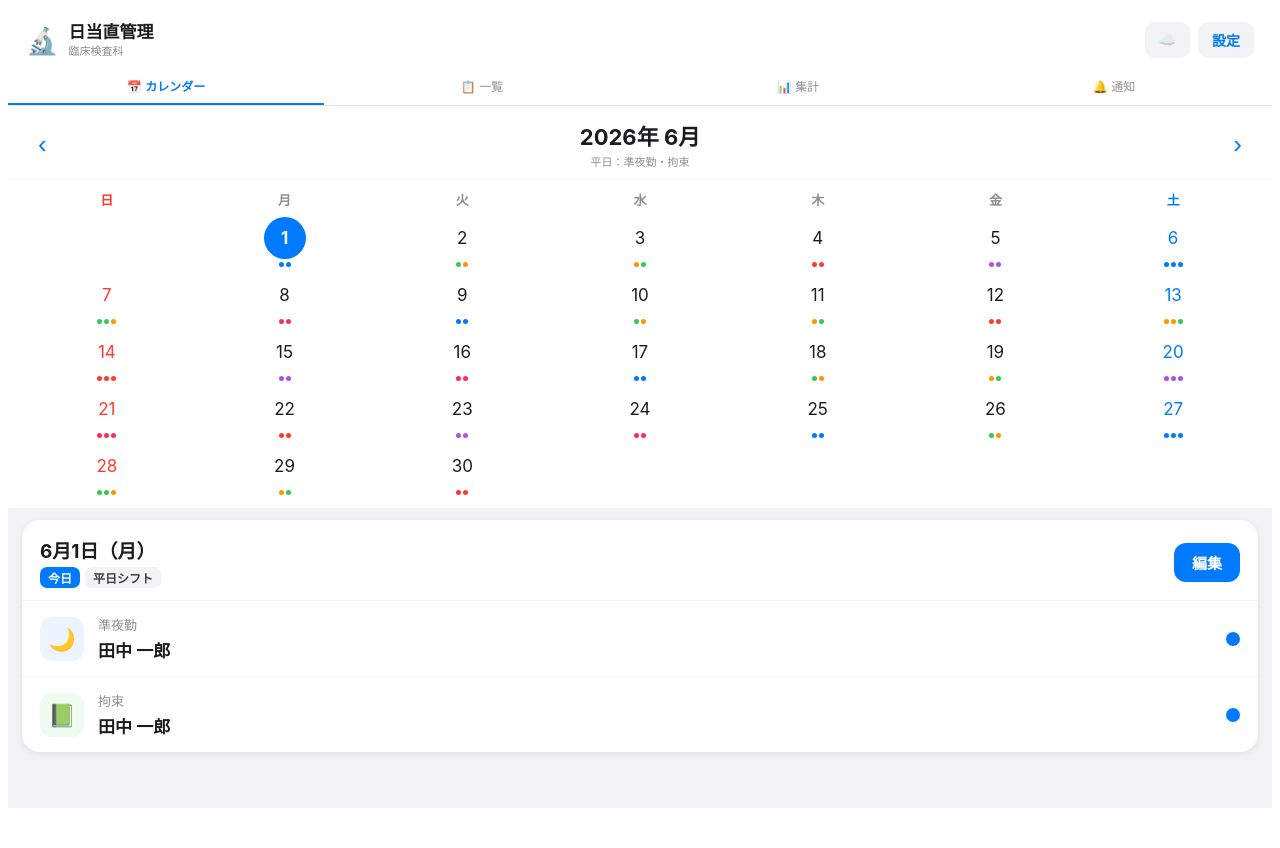
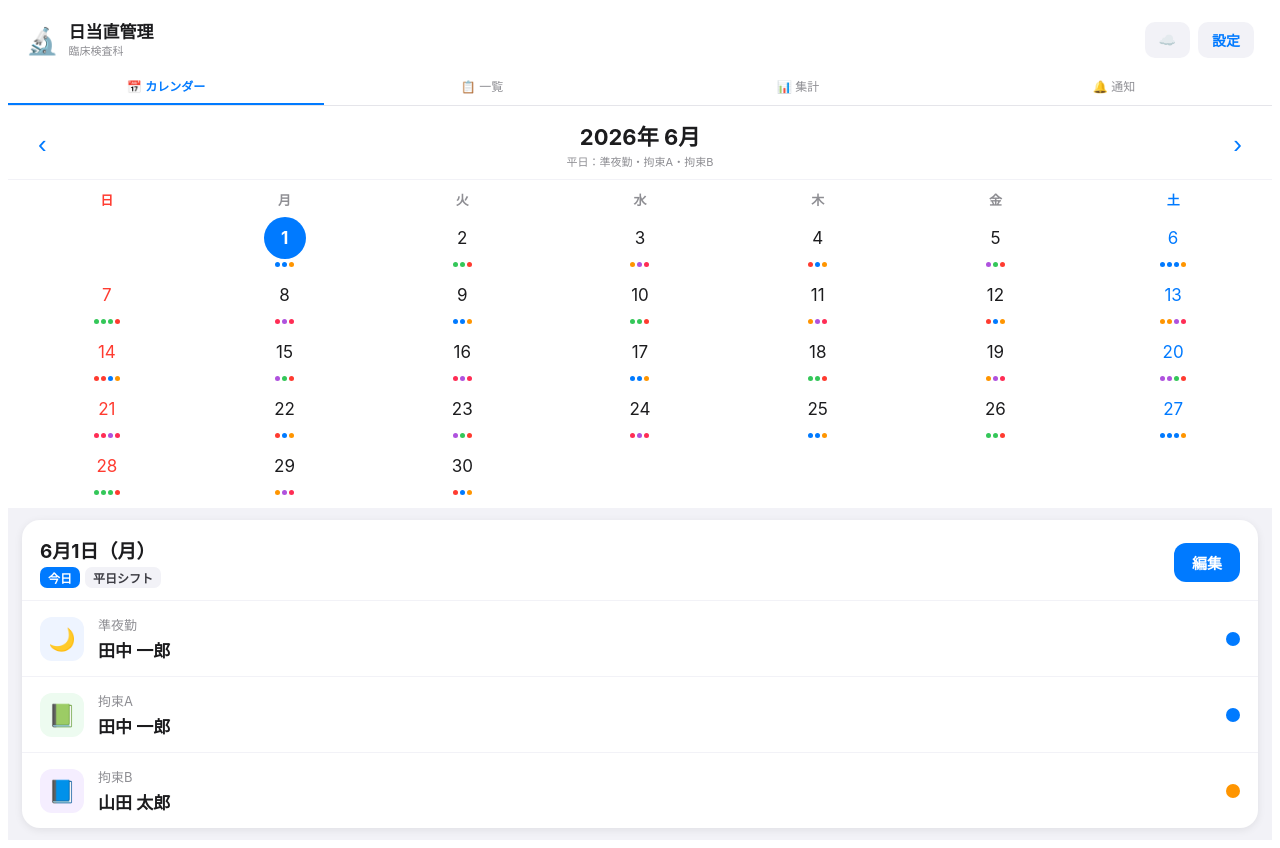
Before and after one commit to otaki93-create/lab-duty, a React (Vite) app: page / in a window 1280 px wide. Before the commit the page ends 816 px from the top, so only its background shows below. Built offline with nearby package versions, Linux system fonts and the light colour scheme.

Commit message:
Update App.jsx

```diff
--- a/src/App.jsx
+++ b/src/App.jsx
@@ -45,11 +45,12 @@ const COLOR_OPTIONS=[
 const SHIFT_DEFS={
   nisoku: {label:"日直",  color:"#FF9500", bg:"#FFF3E0", icon:"☀️"},
   junya:  {label:"準夜勤",color:"#007AFF", bg:"#EEF4FF", icon:"🌙"},
-  oncall: {label:"拘束",  color:"#34C759", bg:"#EDFBF0", icon:"📗"},
+  oncallA: {label:"拘束A", color:"#34C759", bg:"#EDFBF0", icon:"📗"},
+  oncallB: {label:"拘束B", color:"#AF52DE", bg:"#F5EEFF", icon:"📘"},
 
 };
-const WEEKDAY_SHIFTS=["junya","oncall"];
-const WEEKEND_SHIFTS=["nisoku","junya","oncall"];
+const WEEKDAY_SHIFTS=["junya","oncallA","oncallB"];
+const WEEKEND_SHIFTS=["nisoku","junya","oncallA","oncallB"];
 function getShifts(ds){ return isHolidayOrWeekend(ds)?WEEKEND_SHIFTS:WEEKDAY_SHIFTS; }
 
 // ─── ユーティリティ ────────────────────────────────────────────────
@@ -60,36 +61,28 @@ function toStr(y,m,d)    { return `${y}-${String(m+1).padStart(2,"0")}-${String(
 function genSched(y,m,wdO,weO,staffList){
   const n=daysInMonth(y,m); const s={};
   // 平日・土日祝でカーソルを完全に分離
-  const wdC={junya:0,oncall:0};
-  const weC={nisoku:0,junya:0,oncall:0};
+  // 拘束A・拘束Bはそれぞれ独立したカーソルで管理
+  const wdC={junya:0, oncallA:0, oncallB:0};
+  const weC={nisoku:0, junya:0, oncallA:0, oncallB:0};
   function q(o,k){ return o.filter(r=>r.shift===k).map(r=>r.staffId); }
 
-  // 拘束キュー: マスター設定があればそれを使用
-  // なければ staffList の oncallType("A"/"B") を交互に並べて自動生成
-  function buildOncallQueue(order, staffList){
-    const fromMaster=q(order,"oncall");
+  // 拘束キュー: マスター設定があればそれを使用、なければoncallTypeで自動生成
+  function buildQueue(order, shiftKey, typeKey, staffList){
+    const fromMaster=q(order, shiftKey);
     if(fromMaster.length>0) return fromMaster;
-    // A・B交互に並べる
-    const aList=(staffList||[]).filter(s=>s.oncallType==="A").map(s=>s.id);
-    const bList=(staffList||[]).filter(s=>s.oncallType==="B").map(s=>s.id);
-    const result=[];
-    const max=Math.max(aList.length,bList.length);
-    // 平日はAから始まり交互、土日はBから始まり交互（マスター設定で上書き可）
-    for(let i=0;i<max;i++){
-      if(i<aList.length) result.push(aList[i]);
-      if(i<bList.length) result.push(bList[i]);
-    }
-    return result;
+    return (staffList||[]).filter(s=>s.oncallType===typeKey).map(s=>s.id);
   }
 
   const wq={
-    junya:  q(wdO,"junya"),
-    oncall: buildOncallQueue(wdO,staffList),
+    junya:   q(wdO,"junya"),
+    oncallA: buildQueue(wdO,"oncallA","A",staffList),
+    oncallB: buildQueue(wdO,"oncallB","B",staffList),
   };
   const eq={
-    nisoku: q(weO,"nisoku"),
-    junya:  q(weO,"junya"),
-    oncall: buildOncallQueue(weO,staffList),
+    nisoku:  q(weO,"nisoku"),
+    junya:   q(weO,"junya"),
+    oncallA: buildQueue(weO,"oncallA","A",staffList),
+    oncallB: buildQueue(weO,"oncallB","B",staffList),
   };
   for(let d=1;d<=n;d++){
     const ds=toStr(y,m,d); const isWE=isHolidayOrWeekend(ds);
@@ -108,9 +101,13 @@ function genSched(y,m,wdO,weO,staffList){
 function buildMaster(staff){
   const wd=[],we=[];
   staff.forEach(s=>wd.push({shift:"junya",staffId:s.id}));
-  // oncall はA・B交互で自動生成するためマスターは空でOK
+  // 拘束A・B それぞれ独立した順番リスト（マスター未設定時はoncallTypeで自動生成）
+  staff.filter(s=>s.oncallType==="A").forEach(s=>wd.push({shift:"oncallA",staffId:s.id}));
+  staff.filter(s=>s.oncallType==="B").forEach(s=>wd.push({shift:"oncallB",staffId:s.id}));
   staff.forEach(s=>we.push({shift:"nisoku",staffId:s.id}));
   staff.forEach(s=>we.push({shift:"junya",staffId:s.id}));
+  staff.filter(s=>s.oncallType==="A").forEach(s=>we.push({shift:"oncallA",staffId:s.id}));
+  staff.filter(s=>s.oncallType==="B").forEach(s=>we.push({shift:"oncallB",staffId:s.id}));
   return {wd,we};
 }
 
@@ -316,7 +313,7 @@ export default function App(){
 
   // 集計
   const stats={};
-  staff.forEach(s=>{stats[s.id]={nisoku:0,junya:0,oncall:0};});
+  staff.forEach(s=>{stats[s.id]={nisoku:0,junya:0,oncallA:0,oncallB:0};});
   Object.entries(sched).forEach(([ds,e])=>{
     if(!ds.startsWith(`${yr}-${String(mo+1).padStart(2,"0")}`))return;
     Object.entries(e).forEach(([k,sid])=>{if(stats[sid])stats[sid][k]=(stats[sid][k]||0)+1;});
@@ -360,7 +357,7 @@ export default function App(){
             <button onClick={()=>chMo(-1)} style={{background:"none",border:"none",fontSize:26,color:"#007AFF",cursor:"pointer",lineHeight:1,padding:"0 6px"}}>‹</button>
             <div style={{textAlign:"center"}}>
               <div style={{fontSize:22,fontWeight:700,color:"#1C1C1E"}}>{yr}年 {MJ[mo]}</div>
-              <div style={{fontSize:11,color:"#8E8E93",marginTop:2}}>{selIsWE?"土日祝：日直・準夜勤・拘束":"平日：準夜勤・拘束"}</div>
+              <div style={{fontSize:11,color:"#8E8E93",marginTop:2}}>{selIsWE?"土日祝：日直・準夜勤・拘束A・拘束B":"平日：準夜勤・拘束A・拘束B"}</div>
             </div>
             <button onClick={()=>chMo(1)} style={{background:"none",border:"none",fontSize:26,color:"#007AFF",cursor:"pointer",lineHeight:1,padding:"0 6px"}}>›</button>
           </div>
@@ -510,7 +507,7 @@ export default function App(){
             </div>
           </div>
           {staff.map(s=>{
-            const cnt=stats[s.id]||{nisoku:0,junya:0,oncall:0};
+            const cnt=stats[s.id]||{nisoku:0,junya:0,oncallA:0,oncallB:0};
             const total=Object.values(cnt).reduce((a,b)=>a+b,0);
             return(
               <div key={s.id} style={{background:"white",borderRadius:16,marginBottom:10,padding:"16px 18px",boxShadow:"0 1px 4px rgba(0,0,0,0.07)"}}>
@@ -668,10 +665,10 @@ export default function App(){
               <div style={{background:"#FFFDE7",borderRadius:12,padding:"10px 14px",marginBottom:14,fontSize:13,color:"#795548",lineHeight:1.8,border:"1px solid #FFF176"}}>
                 💡 各シフトの担当順を設定します。順番通りに繰り返し割り当てられます。
               </div>
-              <MasterSec title="📅 平日シフト" color="#34C759" draft={dWD} shifts={["junya","oncall"]} staff={staff}
+              <MasterSec title="📅 平日シフト" color="#34C759" draft={dWD} shifts={["junya","oncallA","oncallB"]} staff={staff}
                 onAdd={(sk,sid)=>addMR("wd",sk,sid)} onRem={i=>remMR("wd",i)} onMov={(i,d)=>movMR("wd",i,d)}/>
               <div style={{height:12}}/>
-              <MasterSec title="🏖️ 土日祝シフト" color="#FF9500" draft={dWE} shifts={["nisoku","junya","oncall"]} staff={staff}
+              <MasterSec title="🏖️ 土日祝シフト" color="#FF9500" draft={dWE} shifts={["nisoku","junya","oncallA","oncallB"]} staff={staff}
                 onAdd={(sk,sid)=>addMR("we",sk,sid)} onRem={i=>remMR("we",i)} onMov={(i,d)=>movMR("we",i,d)}/>
               <div style={{display:"flex",gap:10,marginTop:14}}>
                 <button onClick={closeMaster} style={cancelBtn}>キャンセル</button>
```
